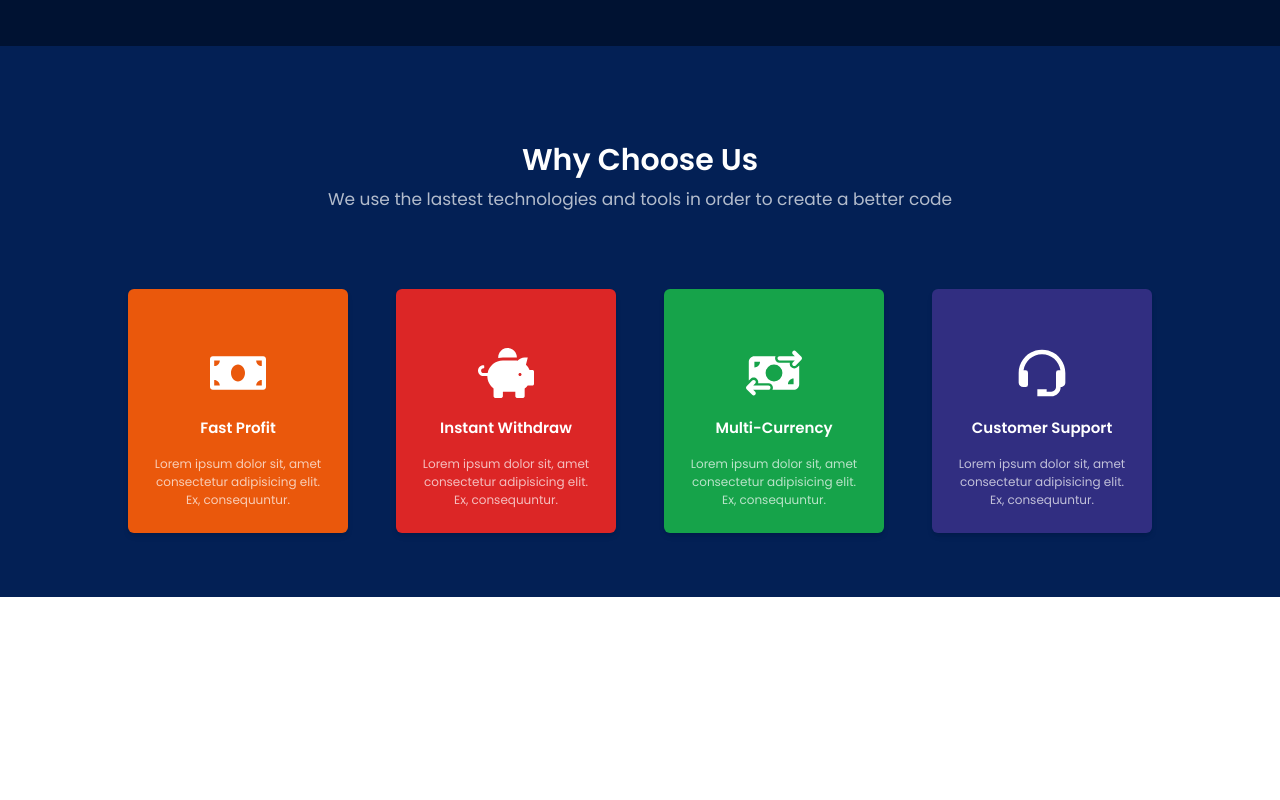
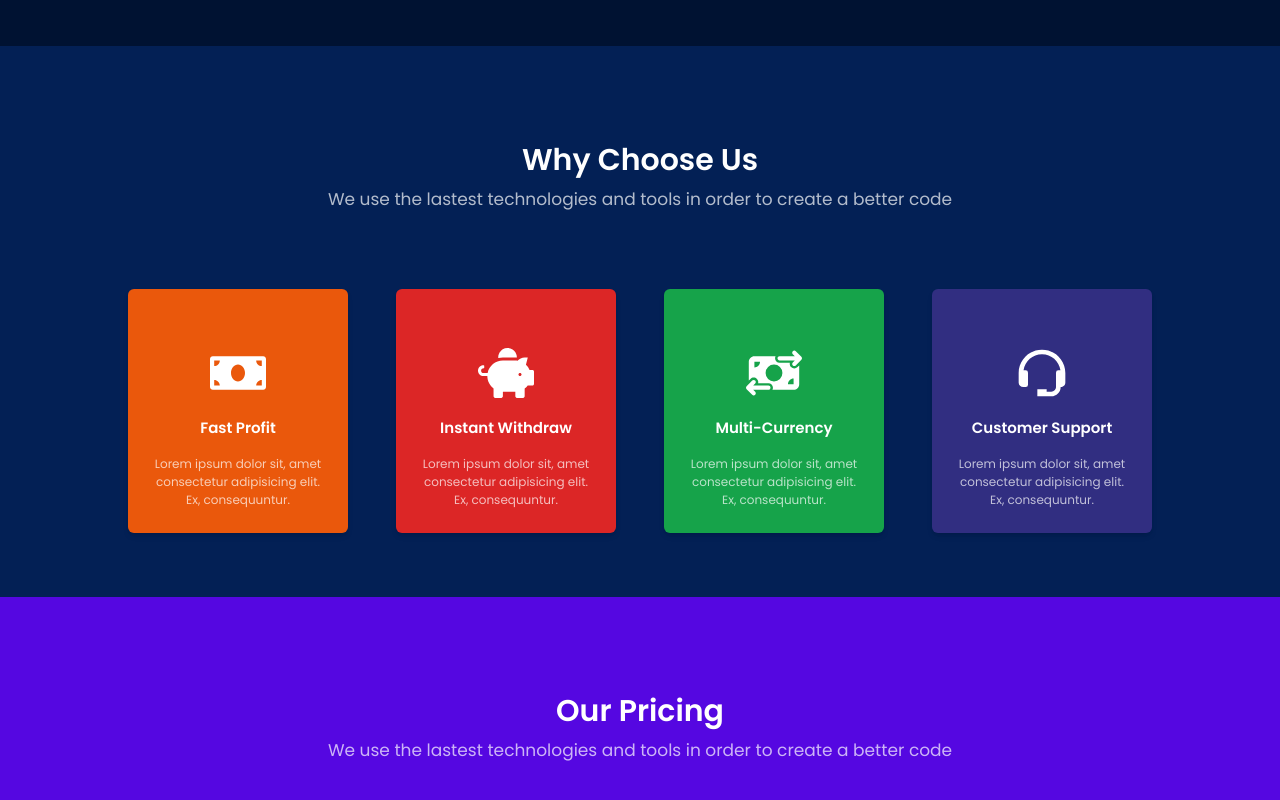
Before and after one commit to moonspark78/Invest-Project-NextJS, a Next.js app: page / in a window 1280 px wide. Shown: the part 1427-2227 px from the top of the page. Before the commit the page ends 2024 px from the top, so only its background shows below. Built offline with nearby package versions, Linux system fonts and the light colour scheme.

Commit message:
:tada: working  the Pricing  section  :tada:

```diff
--- a/app/components/Home/Home.tsx
+++ b/app/components/Home/Home.tsx
@@ -2,6 +2,7 @@ import React from 'react'
 import Hero from './Hero/Hero'
 import About from './About/About'
 import Feature from './Feature/Feature'
+import Price from './Price/Price'
 
 const Home = () => {
   return (
@@ -9,6 +10,7 @@ const Home = () => {
       <Hero/>
       <About/>
       <Feature/>
+      <Price/>
     </div>
   )
 }
--- /dev/null
+++ b/app/components/Home/Price/Price.tsx
@@ -0,0 +1,12 @@
+import React from 'react'
+import SectionHeading from '../../Helper/SectionHeading'
+
+const Price = () => {
+  return (
+    <div className='pt-20 pb-16 bg-[#5507e1]'>
+        <SectionHeading heading='Our Pricing'/>
+    </div>
+  )
+}
+
+export default Price
```
